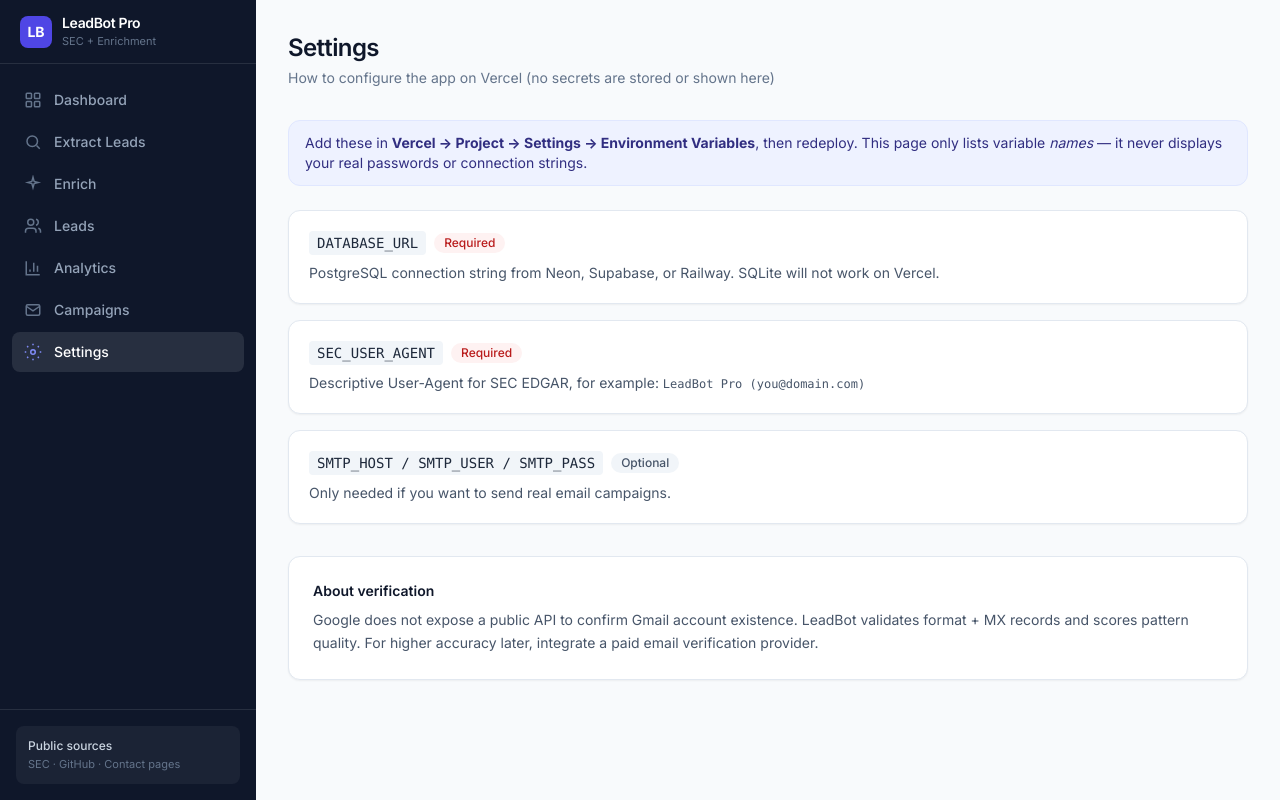
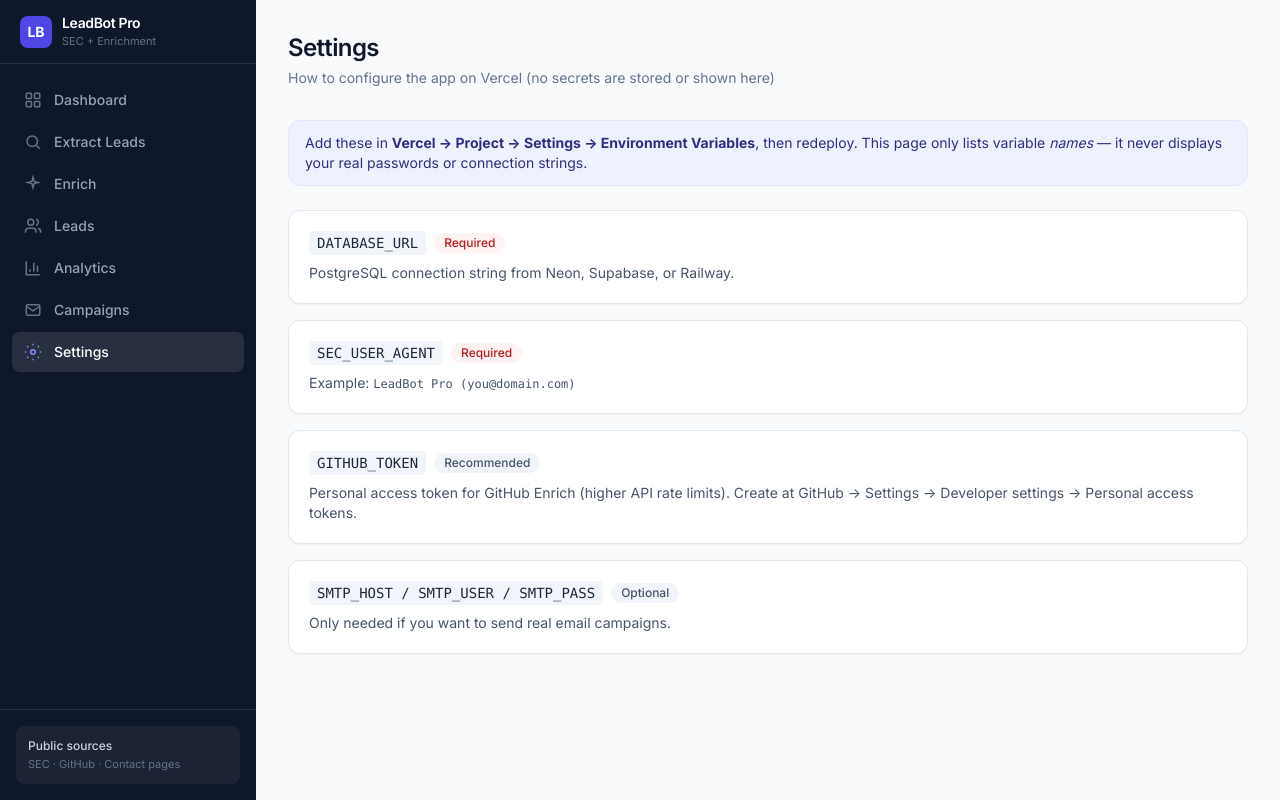
Before and after one commit to Dennisbed1234/leads-gmail, a Next.js app: page /settings in a window 1280 px wide. Built offline with nearby package versions, Linux system fonts and the light colour scheme.

Commit message:
Document GITHUB_TOKEN in Settings

```diff
--- a/app/settings/page.tsx
+++ b/app/settings/page.tsx
@@ -25,8 +25,7 @@ export default function SettingsPage() {
             <span className="badge bg-red-50 text-red-700">Required</span>
           </div>
           <p className="mt-2 text-sm text-slate-600">
-            PostgreSQL connection string from Neon, Supabase, or Railway. SQLite
-            will not work on Vercel.
+            PostgreSQL connection string from Neon, Supabase, or Railway.
           </p>
         </div>
 
@@ -38,8 +37,21 @@ export default function SettingsPage() {
             <span className="badge bg-red-50 text-red-700">Required</span>
           </div>
           <p className="mt-2 text-sm text-slate-600">
-            Descriptive User-Agent for SEC EDGAR, for example:{' '}
+            Example:{' '}
             <span className="font-mono text-xs">LeadBot Pro (you@domain.com)</span>
+          </p>
+        </div>
+
+        <div className="card p-5">
+          <div className="flex flex-wrap items-center gap-2">
+            <code className="rounded bg-slate-100 px-2 py-0.5 text-sm font-medium text-slate-800">
+              GITHUB_TOKEN
+            </code>
+            <span className="badge bg-slate-100 text-slate-600">Recommended</span>
+          </div>
+          <p className="mt-2 text-sm text-slate-600">
+            Personal access token for GitHub Enrich (higher API rate limits). Create at
+            GitHub → Settings → Developer settings → Personal access tokens.
           </p>
         </div>
 
@@ -55,15 +67,6 @@ export default function SettingsPage() {
           </p>
         </div>
       </div>
-
-      <div className="mt-8 card p-6">
-        <h2 className="text-sm font-semibold text-slate-900">About verification</h2>
-        <p className="mt-2 text-sm leading-relaxed text-slate-600">
-          Google does not expose a public API to confirm Gmail account existence.
-          LeadBot validates format + MX records and scores pattern quality. For
-          higher accuracy later, integrate a paid email verification provider.
-        </p>
-      </div>
     </div>
   );
 }
```
